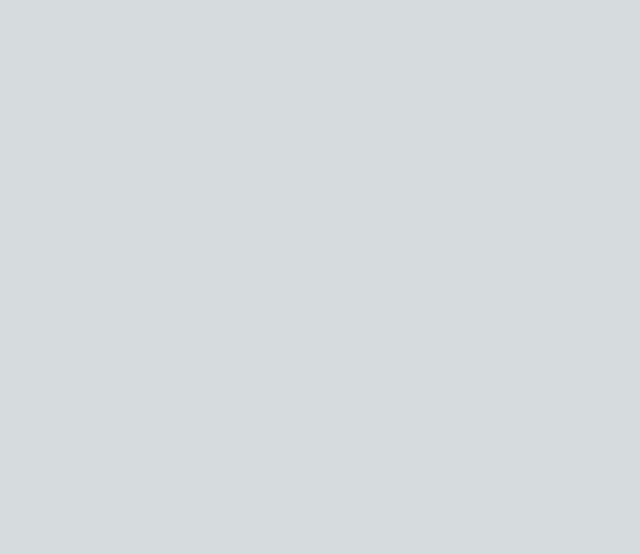
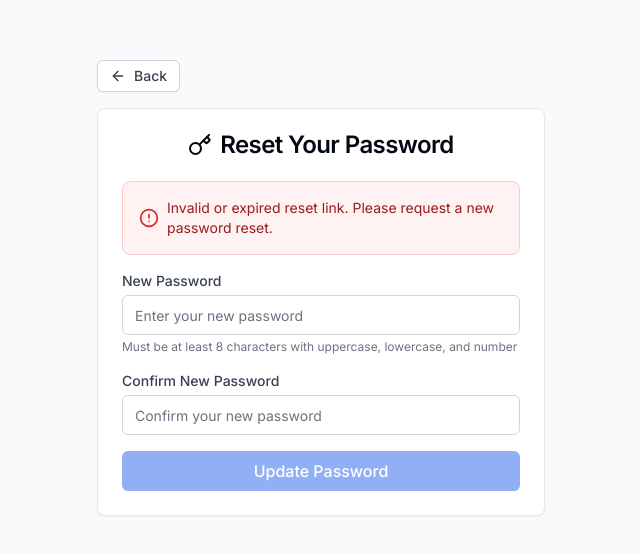
Before and after one commit to Twist1154/Content_Manager, a Next.js app: page /reset-password in a window 1280 px wide. Before the commit this address had no page. Shown: the part 112-666 px from the top of the page, without its empty margins (319-959 px from the left). Built offline with nearby package versions, Linux system fonts and the light colour scheme; no server answers.

Commit message:
Refactor authentication actions and UI: centralize Supabase integration for session and password management, streamline client data fetching, improve error handling, and add `ToastProvider` to client sign-in page.

```diff
--- a/app/reset-password/page.tsx
+++ b/app/reset-password/page.tsx
@@ -1,6 +1,191 @@
-import { redirect } from 'next/navigation';
+'use client';
 
-// Redirect to the new auth/reset-password route
+import { useState, useEffect } from 'react';
+import { useRouter, useSearchParams } from 'next/navigation';
+import { Button } from '@/components/ui/Button';
+import { Input } from '@/components/ui/Input';
+import { Card, CardContent, CardHeader, CardTitle } from '@/components/ui/Card';
+import { BackButton } from '@/components/ui/BackButton';
+import { LoadingSpinner } from '@/components/ui/LoadingSpinner';
+import { Key, AlertCircle, CheckCircle } from 'lucide-react';
+import { getUserSession, updateUserPassword } from '@/app/actions/auth-actions';
+
 export default function ResetPasswordPage() {
-    redirect('/auth/reset-password');
+    const [password, setPassword] = useState('');
+    const [confirmPassword, setConfirmPassword] = useState('');
+    const [loading, setLoading] = useState(false);
+    const [error, setError] = useState('');
+    const [success, setSuccess] = useState(false);
+    const [validating, setValidating] = useState(true);
+
+    const router = useRouter();
+    const searchParams = useSearchParams();
+
+    useEffect(() => {
+        // Check if we have the necessary tokens from the URL
+        const checkSession = async () => {
+            try {
+                const result = await getUserSession();
+
+                if (!result.success || !result.session) {
+                    setError(result.error || 'Invalid or expired reset link. Please request a new password reset.');
+                }
+            } catch (err) {
+                setError('Failed to validate reset link.');
+            } finally {
+                setValidating(false);
+            }
+        };
+
+        checkSession();
+    }, []);
+
+    const validatePassword = (password: string): string | null => {
+        if (password.length < 8) {
+            return 'Password must be at least 8 characters long';
+        }
+        if (!/(?=.*[a-z])(?=.*[A-Z])(?=.*\d)/.test(password)) {
+            return 'Password must contain at least one uppercase letter, one lowercase letter, and one number';
+        }
+        return null;
+    };
+
+    const handleSubmit = async (e: React.FormEvent) => {
+        e.preventDefault();
+        setError('');
+
+        // Validate passwords
+        const passwordError = validatePassword(password);
+        if (passwordError) {
+            setError(passwordError);
+            return;
+        }
+
+        if (password !== confirmPassword) {
+            setError('Passwords do not match');
+            return;
+        }
+
+        setLoading(true);
+
+        try {
+            const result = await updateUserPassword(password);
+
+            if (!result.success) {
+                throw new Error(result.error);
+            }
+
+            setSuccess(true);
+
+            // Redirect to sign in page after a short delay
+            setTimeout(() => {
+                router.push('/auth/client/signin?message=Password updated successfully');
+            }, 2000);
+
+        } catch (err: any) {
+            console.error('Password reset error:', err);
+            setError(err.message || 'Failed to update password. Please try again.');
+        } finally {
+            setLoading(false);
+        }
+    };
+
+    if (validating) {
+        return (
+            <div className="min-h-screen bg-gray-50 flex items-center justify-center p-4">
+                <Card className="w-full max-w-md">
+                    <CardContent className="p-8 text-center">
+                        <LoadingSpinner size="lg" text="Validating reset link..." />
+                    </CardContent>
+                </Card>
+            </div>
+        );
+    }
+
+    if (success) {
+        return (
+            <div className="min-h-screen bg-gray-50 flex items-center justify-center p-4">
+                <Card className="w-full max-w-md">
+                    <CardContent className="p-8 text-center">
+                        <CheckCircle className="w-16 h-16 text-green-600 mx-auto mb-4" />
+                        <h2 className="text-2xl font-bold text-gray-900 mb-2">Password Updated!</h2>
+                        <p className="text-gray-600 mb-4">
+                            Your password has been successfully updated. You will be redirected to the sign-in page.
+                        </p>
+                        <LoadingSpinner size="sm" text="Redirecting..." />
+                    </CardContent>
+                </Card>
+            </div>
+        );
+    }
+
+    return (
+        <div className="min-h-screen bg-gray-50 flex items-center justify-center p-4">
+            <div className="w-full max-w-md">
+                <div className="mb-4">
+                    <BackButton href="/auth/client/signin" label="Back to sign in" />
+                </div>
+
+                <Card>
+                    <CardHeader>
+                        <CardTitle className="text-center flex items-center justify-center gap-2">
+                            <Key className="w-6 h-6" />
+                            Reset Your Password
+                        </CardTitle>
+                    </CardHeader>
+                    <CardContent>
+                        {error && (
+                            <div className="mb-4 p-4 bg-red-50 border border-red-200 rounded-lg flex items-center gap-2">
+                                <AlertCircle className="w-5 h-5 text-red-600 flex-shrink-0" />
+                                <span className="text-red-800 text-sm">{error}</span>
+                            </div>
+                        )}
+
+                        <form onSubmit={handleSubmit} className="space-y-4">
+                            <div>
+                                <label className="block text-sm font-medium text-gray-700 mb-1">
+                                    New Password
+                                </label>
+                                <Input
+                                    type="password"
+                                    placeholder="Enter your new password"
+                                    value={password}
+                                    onChange={(e) => setPassword(e.target.value)}
+                                    required
+                                />
+                                <p className="text-xs text-gray-500 mt-1">
+                                    Must be at least 8 characters with uppercase, lowercase, and number
+                                </p>
+                            </div>
+
+                            <div>
+                                <label className="block text-sm font-medium text-gray-700 mb-1">
+                                    Confirm New Password
+                                </label>
+                                <Input
+                                    type="password"
+                                    placeholder="Confirm your new password"
+                                    value={confirmPassword}
+                                    onChange={(e) => setConfirmPassword(e.target.value)}
+                                    required
+                                />
+                            </div>
+
+                            <Button
+                                type="submit"
+                                className="w-full"
+                                disabled={loading || !password || !confirmPassword}
+                            >
+                                {loading ? (
+                                    <LoadingSpinner size="sm" text="Updating..." />
+                                ) : (
+                                    'Update Password'
+                                )}
+                            </Button>
+                        </form>
+                    </CardContent>
+                </Card>
+            </div>
+        </div>
+    );
 }
```
Also changed, not shown: app/actions/auth-actions.ts (+32 -41 lines), app/actions/data-actions.ts (+58 -75 lines).
